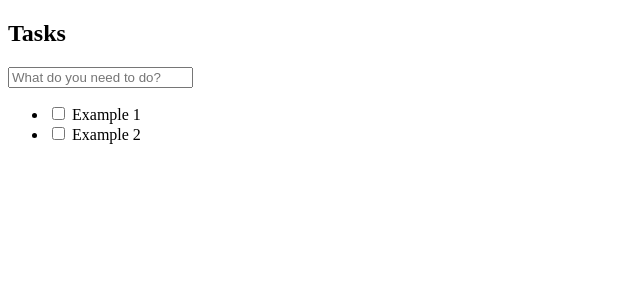
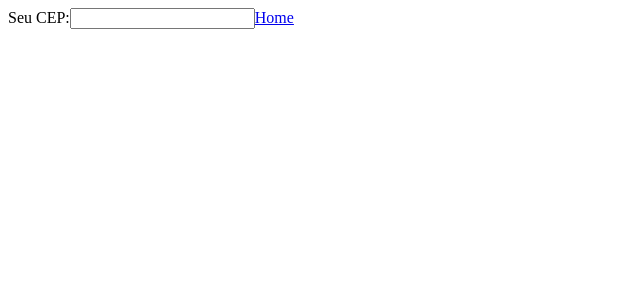
Before and after one commit to IgorFZ/todo-list-vue2, a Vue app: page /#/cep in a window 1280 px wide. Shown: the top 300 px of the page, without its empty margins (0-640 px from the left). Built offline with nearby package versions, Linux system fonts and the light colour scheme.

Commit message:
Router Config

```diff
--- a/index.html
+++ b/index.html
@@ -6,6 +6,14 @@
     <title>todo-list</title>
   </head>
   <body>
+    <style>
+      .fade-enter-active, .fade-leave-active {
+        transition: opacity .5s;
+      }
+      .fade-enter, .fade-leave-to {
+        opacity: 0;
+      }
+    </style>
     <div id="app"></div>
     <!-- built files will be auto injected -->
   </body>
--- a/src/App.vue
+++ b/src/App.vue
@@ -1,14 +1,12 @@
 <template>
-  <div id="app">
   <section class="todoapp">
     <header class="header">
       <h1>Tasks</h1>
       <input-task @newTask="addTask"></input-task>
       <task-list :todo-list="tasks"></task-list>
+      <router-link class="" to="/cep">CEP</router-link>
     </header>
   </section>
-    <router-view/>
-  </div>
 </template>
 
 <script>
@@ -49,7 +47,7 @@ export default {
 </script>
 
 <style>
-.app {
+#app {
   font-family: 'Avenir', Helvetica, Arial, sans-serif;
   -webkit-font-smoothing: antialiased;
   -moz-osx-font-smoothing: grayscale;
--- /dev/null
+++ b/src/components/CepChecker.vue
@@ -0,0 +1,17 @@
+<template>
+    <section>
+        <label for="">Seu CEP:</label>
+        <input type="text">
+        <router-link class="cep" to="/">Home</router-link>
+    </section>
+</template>
+
+<script>
+export default {
+    data() {
+        return {
+
+        }
+    }
+}
+</script>
--- a/src/components/InputTask.vue
+++ b/src/components/InputTask.vue
@@ -1,6 +1,8 @@
 <template>
     <div>
-        <input type="text" class="new-todo" @keyup.enter="addTask" placeholder="What do you need to do?">
+        <transition appear name="fade">
+            <input type="text" class="new-todo" @keyup.enter="addTask" placeholder="What do you need to do?">
+        </transition>
     </div>
 </template>
 
--- a/src/components/TaskList.vue
+++ b/src/components/TaskList.vue
@@ -1,12 +1,14 @@
 <template>
     <ul class="todo-list">
-        <li v-for="(task, index) in sortedTasks" :key="index" class="task">
+        <transition-group name="fade">
+            <li v-for="task in sortedTasks" :key="task.title" class="task"> <!--Navegador e o Terminal ficavam incomdodando com o index-->
                 <div class="view">
                     <input type="checkbox" class="toggle" @click="completeTask(task)">
                     <label v-if="task.completed" class="todo-completed">{{ task.title }}</label>
                     <label v-else > {{ task.title }} </label>
                 </div>
             </li>
+        </transition-group>
     </ul>
 </template>
 
@@ -43,4 +45,11 @@ export default {
     text-decoration: line-through;
 }
 
+.fade-enter-active, .fade-leave-active {
+    transition: opacity .5s;
+}
+.fade-enter, .fade-leave-to {
+    opacity: 0;
+}
+
 </style>
--- a/src/main.js
+++ b/src/main.js
@@ -1,8 +1,10 @@
 // The Vue build version to load with the `import` command
 // (runtime-only or standalone) has been set in webpack.base.conf with an alias.
 import Vue from 'vue'
+import VueRouter from 'vue-router'
 import App from './App'
 import router from './router'
+
 
 Vue.config.productionTip = false
 
@@ -11,5 +13,11 @@ new Vue({
   el: '#app',
   router,
   components: { App },
-  template: '<App/>'
+  template: `
+    <div class="app">
+      <transition name="fade" mode="out-in">
+        <router-view class="view"></router-view>
+      </transition>
+    </div>
+  `
 })
--- a/src/router/index.js
+++ b/src/router/index.js
@@ -1,6 +1,7 @@
 import Vue from 'vue'
 import Router from 'vue-router'
 import App from '../App.vue'
+import CepChecker from '../components/CepChecker.vue'
 
 Vue.use(Router)
 
@@ -10,6 +11,11 @@ export default new Router({
       path: '/',
       name: 'App',
       component: App
+    },
+    {
+      path: '/cep',
+      name: 'CepChecker',
+      component: CepChecker
     }
   ]
 })
```
Lines whose indentation alone changed are shown as unchanged.
